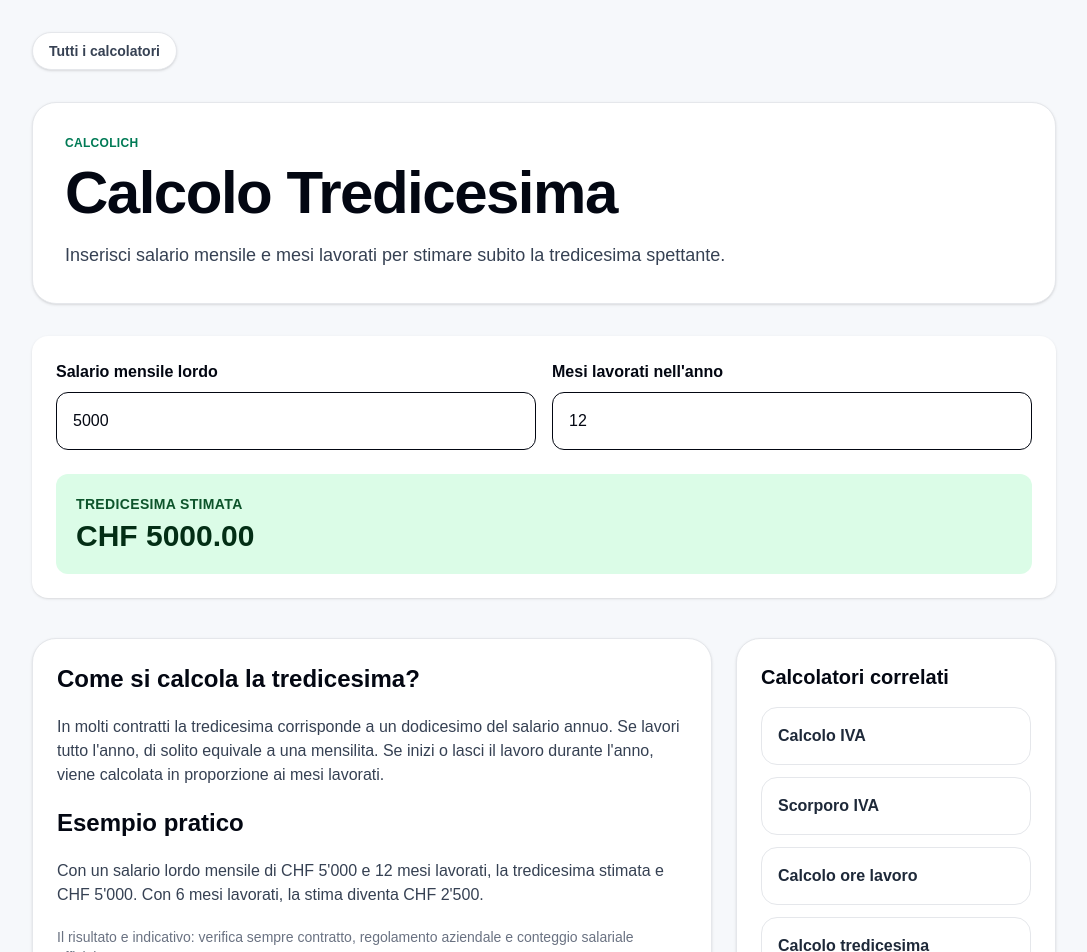
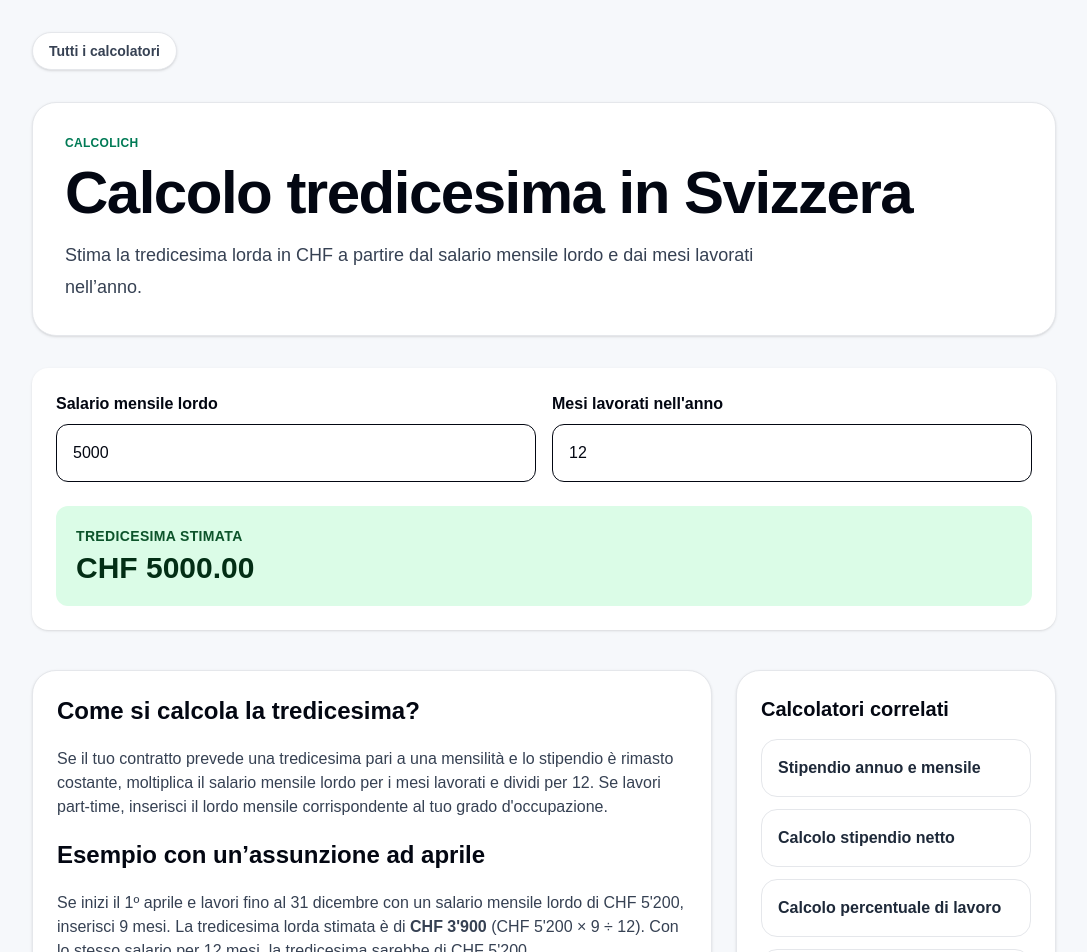
Before and after one commit to calcolich/calcolich-tools, a Next.js app: page /calcolo-tredicesima-svizzera in a window 1280 px wide. Shown: the top 952 px of the page, without its empty margins (96-1183 px from the left). Built offline with nearby package versions, Linux system fonts and the light colour scheme; no server answers.

Commit message:
Improve Swiss vacation, VAT and 13th salary calculator pages

```diff
--- a/app/(site)/calcolo-tredicesima-svizzera/page.tsx
+++ b/app/(site)/calcolo-tredicesima-svizzera/page.tsx
@@ -3,9 +3,9 @@ import ToolPage from "@/components/ToolPage";
 import TredicesimaCalculator from "@/components/TredicesimaCalculator";
 
 export const metadata: Metadata = {
-  title: "Calcolo Tredicesima 2026 | Calcolich",
+  title: "Calcolo Tredicesima Svizzera 2026 | Calcolich",
   description:
-    "Calcola la tredicesima in pochi secondi partendo dal salario mensile lordo e dai mesi lavorati.",
+    "Calcola la tredicesima lorda in Svizzera in CHF, anche se hai lavorato solo parte dell’anno. Inserisci il salario mensile lordo e i mesi lavorati.",
   alternates: {
     canonical: "https://www.calcolich.ch/calcolo-tredicesima-svizzera",
   },
@@ -14,24 +14,33 @@ export const metadata: Metadata = {
 export default function Page() {
   return (
     <ToolPage
-      title="Calcolo Tredicesima"
-      intro="Inserisci salario mensile e mesi lavorati per stimare subito la tredicesima spettante."
+      title="Calcolo tredicesima in Svizzera"
+      intro="Stima la tredicesima lorda in CHF a partire dal salario mensile lordo e dai mesi lavorati nell’anno."
+      relatedTools={[
+        { href: "/calcolo-stipendio-annuale-mensile", title: "Stipendio annuo e mensile" },
+        { href: "/calcolo-salario-netto-svizzera", title: "Calcolo stipendio netto" },
+        { href: "/calcolo-percentuale-lavoro-svizzera", title: "Calcolo percentuale di lavoro" },
+        { href: "/calcolo-salario-part-time-svizzera", title: "Calcolo salario part-time" },
+      ]}
       explanation={
         <div className="space-y-5 text-gray-700">
           <h2 className="text-2xl font-bold text-gray-950">Come si calcola la tredicesima?</h2>
           <p>
-            In molti contratti la tredicesima corrisponde a un dodicesimo del salario annuo.
-            Se lavori tutto l&apos;anno, di solito equivale a una mensilita. Se inizi o lasci il lavoro
-            durante l&apos;anno, viene calcolata in proporzione ai mesi lavorati.
+            Se il tuo contratto prevede una tredicesima pari a una mensilità e lo stipendio è rimasto
+            costante, moltiplica il salario mensile lordo per i mesi lavorati e dividi per 12.
+            Se lavori part-time, inserisci il lordo mensile corrispondente al tuo grado
+            d&apos;occupazione.
           </p>
-          <h2 className="text-2xl font-bold text-gray-950">Esempio pratico</h2>
+          <h2 className="text-2xl font-bold text-gray-950">Esempio con un’assunzione ad aprile</h2>
           <p>
-            Con un salario lordo mensile di CHF 5&apos;000 e 12 mesi lavorati, la tredicesima stimata e
-            CHF 5&apos;000. Con 6 mesi lavorati, la stima diventa CHF 2&apos;500.
+            Se inizi il 1º aprile e lavori fino al 31 dicembre con un salario mensile lordo di
+            CHF 5&apos;200, inserisci 9 mesi. La tredicesima lorda stimata è di <strong>CHF 3&apos;900</strong>
+            {" "}(CHF 5&apos;200 × 9 ÷ 12). Con lo stesso salario per 12 mesi, la tredicesima sarebbe di
+            CHF 5&apos;200.
           </p>
           <p className="text-sm text-gray-500">
-            Il risultato e indicativo: verifica sempre contratto, regolamento aziendale e conteggio
-            salariale ufficiale.
+            Per mesi parziali o cambi di salario, verifica il criterio di calcolo previsto dal
+            contratto e il conteggio del datore di lavoro.
           </p>
         </div>
       }
--- a/components/CalculatorPage.tsx
+++ b/components/CalculatorPage.tsx
@@ -218,6 +218,19 @@ export default function CalculatorPage({
 }: CalculatorPageProps) {
   const ui = { ...defaultLabels, ...localeHome[locale], ...labels };
   const related = relatedCalculators ?? getRelatedCalculators(calculator);
+  const relatedLinks = related.map((tool) => ({
+    slug: tool.slug,
+    href: calculatorHref(tool),
+    title: tool.shortTitle,
+  }));
+  const thirteenthSalarySlug = "calcolo-tredicesima-svizzera";
+  if (locale === "it" && !relatedCalculators && calculator.relatedSlugs.includes(thirteenthSalarySlug)) {
+    relatedLinks.push({
+      slug: thirteenthSalarySlug,
+      href: `/${thirteenthSalarySlug}`,
+      title: "Calcolo tredicesima svizzera",
+    });
+  }
   const highIntentFunnel = getHighIntentFunnel(locale, calculator.slug);
   const leadSegment = highIntentFunnel?.segment ?? calculator.category;
   const leadInterest = highIntentFunnel?.interest ?? calculator.category;
@@ -497,16 +510,16 @@ export default function CalculatorPage({
           <aside className="rounded-3xl border border-gray-200 bg-white p-6 shadow-sm">
             <h2 className="mb-4 text-xl font-black">{ui.relatedTitle}</h2>
             <div className="space-y-3">
-              {related.map((tool) => (
+              {relatedLinks.map((tool) => (
                 <TrackedInternalLink
                   key={tool.slug}
-                  href={calculatorHref(tool)}
+                  href={tool.href}
                   event="related_calculator_clicked"
                   source={calculator.slug}
                   target={tool.slug}
                   className="block rounded-2xl border border-gray-200 p-4 font-bold text-gray-800 transition hover:border-emerald-300 hover:bg-emerald-50"
                 >
-                  {publicCopy(tool.shortTitle)}
+                  {publicCopy(tool.title)}
                 </TrackedInternalLink>
               ))}
             </div>
--- a/content/de/ratgeber/ferienanspruch-teilzeit-schweiz.ts
+++ b/content/de/ratgeber/ferienanspruch-teilzeit-schweiz.ts
@@ -76,7 +76,7 @@ export const ferienanspruchTeilzeitSchweiz = {
     { question: "Werden Krankheitstage während der Ferien zurückgegeben?", answer: "Wenn Krankheit oder Unfall den Erholungszweck tatsächlich verhindert und dies nachgewiesen wird, können die betroffenen Tage nachgewährt werden." },
   ],
   internalLinks: [
-    { href: "/de/ferienrechner-schweiz", label: "Ferienrechner Schweiz" },
+    { href: "/de/ferienrechner-schweiz", label: "Ferientage bei Teilzeit berechnen" },
     { href: "/de/arbeitszeitrechner", label: "Arbeitszeitrechner" },
     { href: "/de/lohnrechner-schweiz", label: "Lohnrechner Schweiz" },
   ],
--- a/content/de/ratgeber/stundenlohn-berechnen-schweiz.ts
+++ b/content/de/ratgeber/stundenlohn-berechnen-schweiz.ts
@@ -78,6 +78,7 @@ export const stundenlohnBerechnenSchweiz = {
     { href: "/de/lohnrechner-schweiz", label: "Lohnrechner Schweiz" },
     { href: "/de/brutto-netto-rechner-schweiz", label: "Brutto-Netto-Rechner Schweiz" },
     { href: "/de/arbeitszeitrechner", label: "Arbeitszeitrechner" },
+    { href: "/de/ferienrechner-schweiz", label: "Ferientage für die Schweiz berechnen" },
   ],
   relatedArticleSlugs: ["pausenregelung-arbeitszeit-schweiz", "ferienanspruch-teilzeit-schweiz"],
   sources: [
```
Also changed, not shown: lib/calculators.ts (+20 -20 lines), lib/german-calculators.ts (+18 -11 lines).
